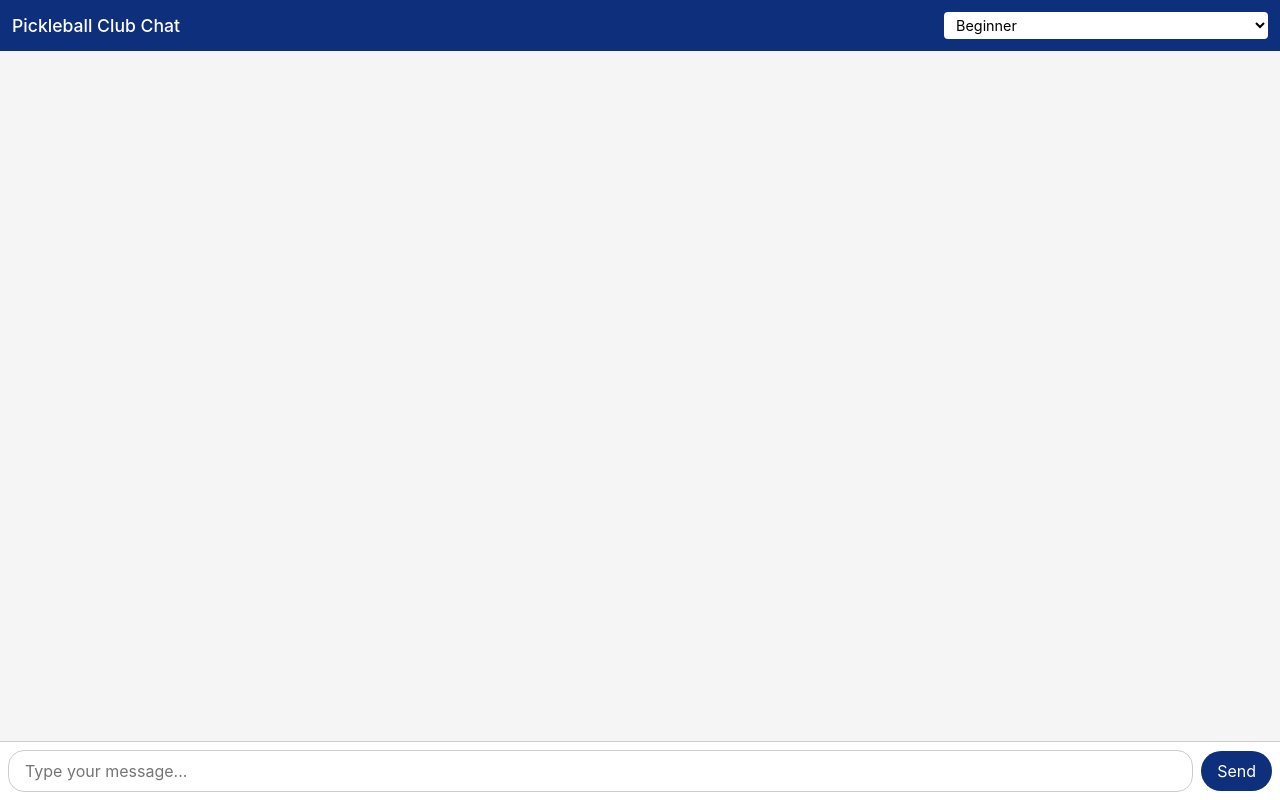
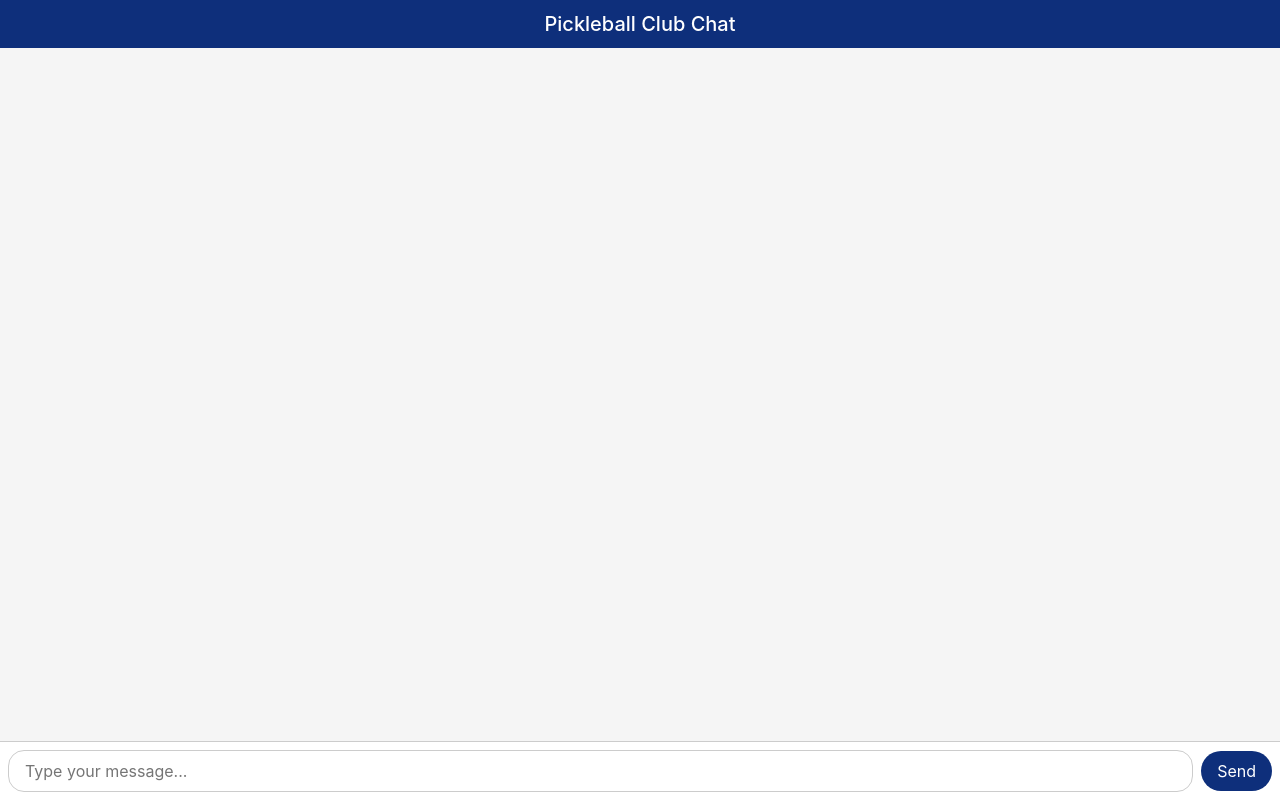
Before and after one commit to mpbdevelopment/mobile-portal, a plain HTML site: page forum.html in a window 1280 px wide. Drawn offline with nearby package versions, Linux system fonts and the light colour scheme; no server answers.

Commit message:
Update forum.html

```diff
--- a/forum.html
+++ b/forum.html
@@ -2,9 +2,8 @@
 <html lang="en">
 <head>
   <meta charset="UTF-8" />
-  <!-- Mobile-friendly viewport -->
   <meta name="viewport" content="width=device-width, initial-scale=1.0" />
-  <title>Pickleball Club Chat</title>
+  <title>Pickleball Chat</title>
 
   <!-- Bootstrap 5 CSS (CDN) -->
   <link
@@ -13,6 +12,10 @@
   />
 
   <style>
+    /*
+      Basic reset to ensure full mobile responsiveness
+      and zero default margin/padding.
+    */
     html,
     body {
       margin: 0;
@@ -22,50 +25,45 @@
       background-color: #f5f5f5;
     }
 
+    /*
+      The outer container that spans the full viewport height.
+      We make this a flex container to easily position
+      header, body (messages), and footer (input area).
+    */
     .chat-container {
       display: flex;
       flex-direction: column;
       height: 100vh;
       max-height: 100vh;
-      overflow: hidden; /* Hide any accidental overflow from child elements */
+      overflow: hidden; /* Hide any accidental overflow from child elements. */
     }
 
     /*
-      A header bar with brand color.
-      Now it contains a row with:
-      - Title
-      - Chat room selector (dropdown)
+      A simple top header bar with brand color.
+      Could also house a back button or club name, etc.
     */
     .chat-header {
-      background-color: #0e2f7b;
+      background-color: #0e2f7b; /* brand color */
       color: #fff;
       padding: 0.75rem;
-      display: flex;
-      justify-content: space-between;
-      align-items: center;
-    }
-    .chat-header h5 {
-      margin: 0;
-      font-size: 1.1rem;
+      text-align: center;
     }
 
-    .room-select {
-      background-color: #fff;
-      color: #000;
-      border: none;
-      border-radius: 4px;
-      padding: 0.25rem 0.5rem;
-      font-size: 0.9rem;
-      outline: none;
-    }
-
+    /*
+      The main chat message area.
+      Make it scrollable and fill all leftover space.
+    */
     .chat-body {
       flex: 1;
-      overflow-y: auto; /* Let chat messages scroll */
+      overflow-y: auto; /* Let chat messages scroll if they exceed the viewport. */
       padding: 1rem;
       background-color: #f5f5f5;
     }
 
+    /*
+      Sticky footer for the message input area.
+      Stays pinned to the bottom of the screen.
+    */
     .chat-footer {
       background-color: #fff;
       border-top: 1px solid #ccc;
@@ -75,8 +73,12 @@
       gap: 0.5rem;
     }
 
+    /*
+      Message input text area.
+      We remove the default resize handle and round corners for a nicer feel.
+    */
     #messageInput {
-      flex: 1;
+      flex: 1; /* Occupy all available horizontal space except the send button */
       resize: none;
       border-radius: 1rem;
       border: 1px solid #ccc;
@@ -85,6 +87,10 @@
       outline: none;
     }
 
+    /*
+      Brand button styling for Send.
+      Slight hover effect for better UX.
+    */
     .btn-brand {
       background-color: #0e2f7b;
       color: #fff;
@@ -104,7 +110,7 @@
     ***************/
     .messageItem {
       display: inline-block;
-      clear: both;
+      clear: both; /* ensures each message starts on a new line */
       margin-bottom: 10px;
       max-width: 70%;
       position: relative;
@@ -115,10 +121,11 @@
       line-height: 1.3rem;
     }
 
+    /* Current user's message bubble */
     .myMessage {
       float: right;
-      background-color: #0e2f7b;
-      color: #fff;
+      background-color: #0e2f7b; /* brand color */
+      color: #fff; /* ensure text is readable */
       text-align: left;
     }
     .myMessage::after {
@@ -129,9 +136,10 @@
       width: 0;
       height: 0;
       border: 10px solid transparent;
-      border-left-color: #0e2f7b;
+      border-left-color: #0e2f7b; /* brand color */
     }
 
+    /* Other user's message bubble */
     .otherMessage {
       float: left;
       background-color: #fff;
@@ -148,6 +156,7 @@
       border-right-color: #fff;
     }
 
+    /* Sender name styling within the bubble */
     .senderName {
       font-size: 0.8em;
       font-weight: bold;
@@ -155,6 +164,7 @@
       display: block;
     }
 
+    /* Actual message text */
     .messageText {
       white-space: pre-wrap; /* preserve line breaks */
       font-size: 1em;
@@ -166,17 +176,15 @@
   <!-- Main Chat Container -->
   <div class="chat-container">
 
-    <!-- Header with Title and Room Select -->
+    <!-- Header / Title Bar -->
     <div class="chat-header">
       <h5 class="m-0">Pickleball Club Chat</h5>
-      <select id="chatRoomSelect" class="room-select">
-        <!-- We'll populate these in JS or you can hard-code them:
-             Values must be Firebase-friendly (no periods, etc). -->
-      </select>
     </div>
 
-    <!-- Chat Messages (updates dynamically) -->
-    <div id="messageList" class="chat-body"></div>
+    <!-- Chat Messages -->
+    <div id="messageList" class="chat-body">
+      <!-- Dynamically populated by Firebase -->
+    </div>
 
     <!-- Input Area (Sticky Footer) -->
     <div class="chat-footer">
@@ -185,7 +193,12 @@
         rows="1"
         placeholder="Type your message..."
       ></textarea>
-      <button id="sendButton" class="btn btn-brand">Send</button>
+      <button
+        id="sendButton"
+        class="btn btn-brand"
+      >
+        Send
+      </button>
     </div>
   </div>
 
@@ -200,7 +213,7 @@
 
   <script>
     /************************************************
-     * 1. Your Firebase Project Config
+     * 1. Insert Your Real Firebase Project Config *
      ************************************************/
     const firebaseConfig = {
       apiKey: "AIzaSyAtp6T37Mpb0n5PljcxtWBFsS7AbRGcZz4",
@@ -212,113 +225,57 @@
       measurementId: "G-3QMKRX9T5H"
     };
 
+    /********************************************
+     * 2. Initialize Firebase and Database Ref  *
+     ********************************************/
     firebase.initializeApp(firebaseConfig);
     const db = firebase.database();
+    const messagesRef = db.ref("forumMessages");
 
     /*********************************************************
-     * 2. Map Our Chat Rooms to Firebase-Safe Keys
-     *********************************************************/
-    // Because Firebase doesn't allow '.' in the DB keys,
-    // we replace them (and other odd chars) with underscores or similar.
-    // The keys here will be used as child paths in the DB.
-    const chatRoomsMapping = {
-      "Beginner": "Beginner",
-      "Advanced Beginner/Intermediate (2.0-3.0)": "AdvancedBeginnerIntermediate_2_0_3_0",
-      "High Intermediate (3.0-3.5)": "HighIntermediate_3_0_3_5",
-      "Advanced (3.5-4.0)": "Advanced_3_5_4_0",
-      "Expert (4.0+)": "Expert_4_0plus"
-    };
-
-    // We also want to keep track of the user’s selected room in localStorage
-    // so that if they refresh, they stay in the same room.
-    const defaultRoomKey = "Beginner"; // Fallback if none is saved
-    let currentRoomKey = localStorage.getItem('selectedRoomKey') || defaultRoomKey;
-
-    // Pre-fill the <select> with these rooms
-    const chatRoomSelect = document.getElementById("chatRoomSelect");
-    for (const [label, dbKey] of Object.entries(chatRoomsMapping)) {
-      const option = document.createElement("option");
-      option.value = dbKey;
-      option.textContent = label;
-      chatRoomSelect.appendChild(option);
-    }
-    // Set the dropdown to the saved currentRoomKey
-    chatRoomSelect.value = currentRoomKey;
-
-    /*********************************************************
-     * 3. Get User Info from localStorage (Full Name & Email)
+     * 3. Get User Info from localStorage (Full Name & Email)*
      *********************************************************/
     const userEmail = localStorage.getItem('playerEmail') || 'anonymous@example.com';
     const userFullName = localStorage.getItem('playerFullName') || 'Anonymous';
 
-    /*********************************************************
-     * 4. DOM References
-     *********************************************************/
+    /**********************
+     * 4. DOM References  *
+     **********************/
     const messageList = document.getElementById("messageList");
     const messageInput = document.getElementById("messageInput");
     const sendButton = document.getElementById("sendButton");
 
-    /*********************************************************
-     * 5. Real-Time Message Listening
-     *********************************************************/
-    // We'll store the current messagesRef so we can switch rooms easily
-    let messagesRef = null;
-    let listenerAttached = false;
-
-    // Function to attach the "child_added" listener for the specified room
-    function attachMessagesListener(roomKey) {
-      // Clean up any existing listener first
-      if (messagesRef && listenerAttached) {
-        messagesRef.off("child_added");
-        listenerAttached = false;
-      }
-
-      // Construct path: "forumMessages/ROOM_KEY"
-      messagesRef = db.ref(`forumMessages/${roomKey}`);
-
-      // Clear out the UI so old room’s messages don’t linger
-      messageList.innerHTML = "";
-
-      // Attach new "child_added" listener
-      messagesRef.on("child_added", (snapshot) => {
-        const data = snapshot.val();
-        addMessageToUI(data.email, data.fullName, data.text);
-      });
-      listenerAttached = true;
-    }
-
-    // Initially attach listener to the "currentRoomKey"
-    attachMessagesListener(currentRoomKey);
-
-    // When the user switches the dropdown, switch the chat room
-    chatRoomSelect.addEventListener("change", (e) => {
-      const newRoomKey = e.target.value;
-      localStorage.setItem('selectedRoomKey', newRoomKey);
-      currentRoomKey = newRoomKey;
-      attachMessagesListener(currentRoomKey);
+    /********************************************************
+     * 5. Listen for New Messages (child_added) in Real-Time*
+     ********************************************************/
+    messagesRef.on("child_added", (snapshot) => {
+      const data = snapshot.val();
+      addMessageToUI(data.email, data.fullName, data.text);
     });
 
-    /*********************************************************
-     * 6. Render a Message Bubble in the UI
-     *********************************************************/
+    /**************************************************************
+     * 6. Add a Message Bubble to the UI (Shows Full Name Instead)*
+     **************************************************************/
     function addMessageToUI(senderEmail, senderFullName, text) {
+      // Determine if it's the current user's message
       const isMyMessage = (senderEmail === userEmail);
 
-      // Bubble wrapper
+      // Create the bubble wrapper
       const wrapper = document.createElement("div");
-      wrapper.classList.add("messageItem", isMyMessage ? "myMessage" : "otherMessage");
+      wrapper.classList.add("messageItem");
+      wrapper.classList.add(isMyMessage ? "myMessage" : "otherMessage");
 
-      // If you want your own messages to say "You", uncomment next line:
+      // (Optional) If you want your own messages to say "You" instead of your name:
       // let displayName = isMyMessage ? "You" : senderFullName;
       let displayName = senderFullName;
 
-      // Sender name
+      // Create sender name div
       const nameDiv = document.createElement("div");
       nameDiv.classList.add("senderName");
       nameDiv.textContent = displayName;
       wrapper.appendChild(nameDiv);
 
-      // Message text
+      // Create message text div
       const textDiv = document.createElement("div");
       textDiv.classList.add("messageText");
       textDiv.textContent = text;
@@ -326,28 +283,19 @@
 
       // Append to the message list
       messageList.appendChild(wrapper);
-      // Auto-scroll to the latest
+
+      // Auto-scroll to the newest message
       messageList.scrollTop = messageList.scrollHeight;
     }
 
-    /*********************************************************
-     * 7. Send a New Message to Firebase on "Send" Click
-     *********************************************************/
-    sendButton.addEventListener("click", sendMessage);
+    /**************************************************
+     * 7. Send a New Message to Firebase on Click     *
+     **************************************************/
+    sendButton.addEventListener("click", () => {
+      const text = messageInput.value.trim();
+      if (!text) return; // don't send empty messages
 
-    // (Optional) Send message on Enter key press
-    messageInput.addEventListener("keypress", (e) => {
-      if (e.key === "Enter" && !e.shiftKey) {
-        e.preventDefault();
-        sendMessage();
-      }
-    });
-
-    function sendMessage() {
-      const text = messageInput.value.trim();
-      if (!text) return; // Don't send empty messages
-
-      // Push to "forumMessages/currentRoomKey"
+      // Push message to Realtime Database
       messagesRef.push({
         email: userEmail,
         fullName: userFullName,
@@ -358,7 +306,7 @@
       // Clear the input
       messageInput.value = "";
       messageInput.focus();
-    }
+    });
   </script>
 </body>
 </html>
```
